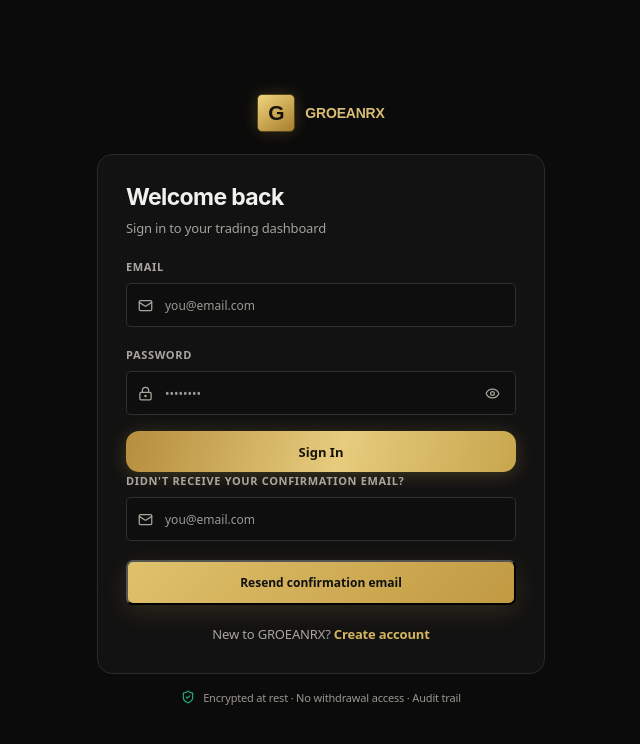
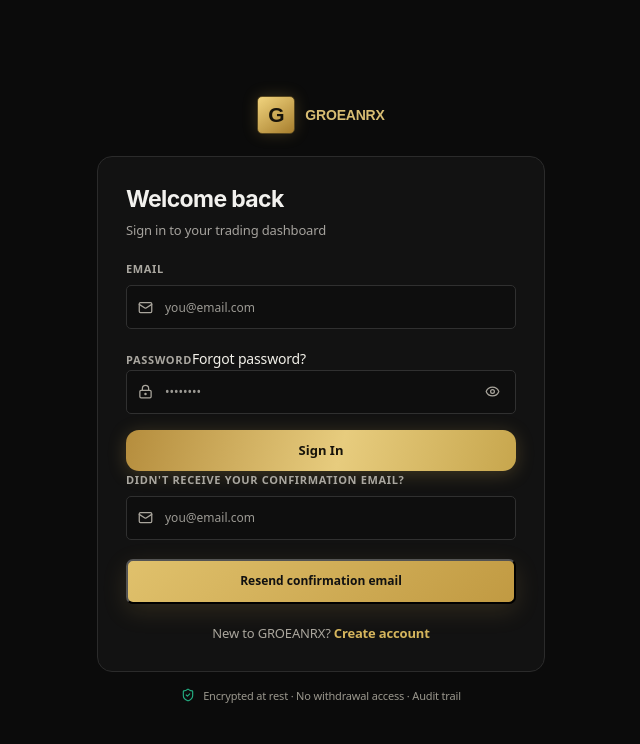
Before and after one commit to ARTHURBUKENYA30/groearnx, a Next.js app: page /login in a window 1280 px wide. Shown: the top 744 px of the page, without its empty margins (319-959 px from the left). Built offline with nearby package versions, Linux system fonts and the light colour scheme.

Commit message:
Add password recovery link to sign-in form

```diff
--- a/app/login/page.tsx
+++ b/app/login/page.tsx
@@ -16,7 +16,7 @@ export default async function Login({ searchParams }: { searchParams: Promise<{
         <form action={loginAction} className="trx-auth-form">
           <input type="hidden" name="next" value={next}/>
           <label htmlFor="email">EMAIL</label><div className="trx-input-wrap"><Mail/><input id="email" name="email" type="email" autoComplete="email" required placeholder="you@email.com"/></div>
-          <label htmlFor="password">PASSWORD</label><PasswordField/>
+          <div className="trx-auth-row"><label htmlFor="password">PASSWORD</label><Link href="/forgot-password">Forgot password?</Link></div><PasswordField/>
           <button className="trx-button trx-submit" type="submit">Sign In</button>
         </form>
         <form action={resendConfirmationAction} className="trx-auth-form trx-resend-form">
```
